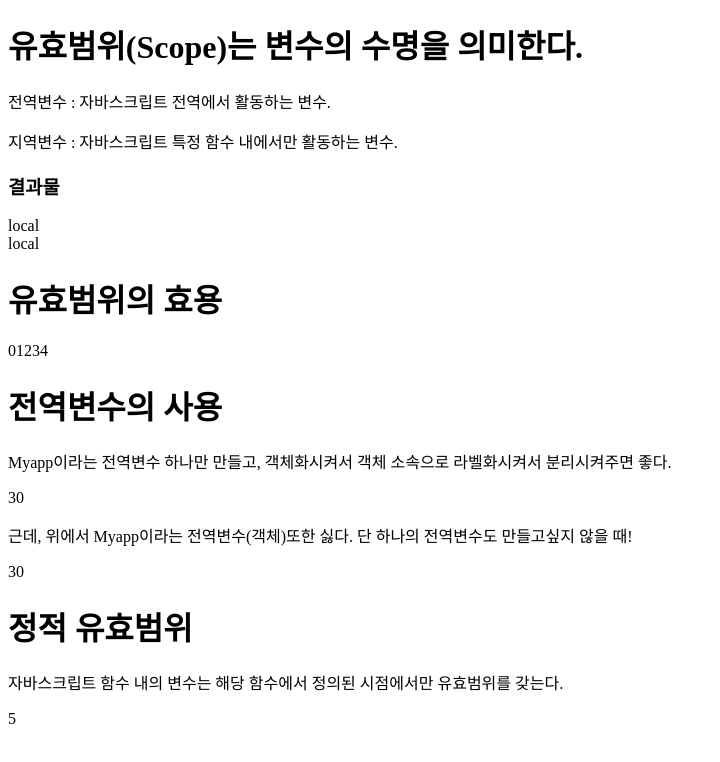
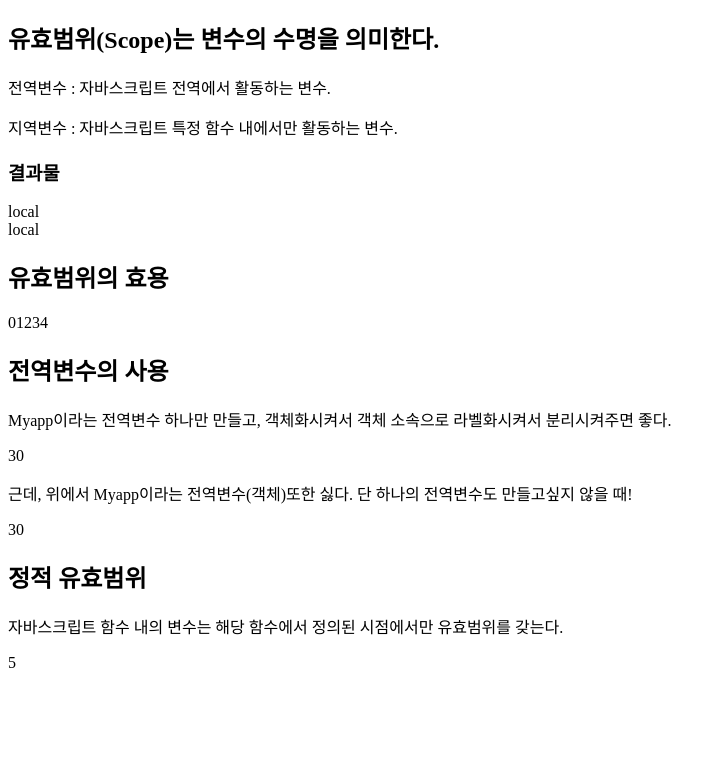
Before and after one commit to sangmin802/JavaScript, a plain HTML site: page 생활코딩 JS입문14_유효범위.html in a window 1280 px wide. Shown: the whole page, without its empty margins (0-720 px from the left). Drawn offline with Linux system fonts and the light colour scheme.

Commit message:
Update 생활코딩 JS입문14_유효범위.html

```diff
--- a/생활코딩 JS입문14_유효범위.html
+++ b/생활코딩 JS입문14_유효범위.html
@@ -7,7 +7,7 @@
     <title>Document</title>
 </head>
 <body>
-    <h1>유효범위(Scope)는 변수의 수명을 의미한다.</h1>
+    <h2>유효범위(Scope)는 변수의 수명을 의미한다.</h2>
     <p>전역변수 : 자바스크립트 전역에서 활동하는 변수.</p>
     <p>지역변수 : 자바스크립트 특정 함수 내에서만 활동하는 변수.</p>
     <h3>결과물</h3>
@@ -34,7 +34,7 @@
 
         // 프로젝트가 커졌을 때, 전역변수가 중첩되는 경우가 많기 때문에, 되도록이면 지역변수를 사용하는것이 좋다.
     </script>
-    <h1>유효범위의 효용</h1>
+    <h2>유효범위의 효용</h2>
     <script>
         function a(){
             var i = 0; // var 지우게된다면, 전역변수인 i에 0이 대입
@@ -44,7 +44,7 @@
             document.write(i);
         }
     </script>
-    <h1>전역변수의 사용</h1>
+    <h2>전역변수의 사용</h2>
     <p>Myapp이라는 전역변수 하나만 만들고, 객체화시켜서 객체 소속으로 라벨화시켜서 분리시켜주면 좋다.</p>
     <script>
         var Myapp = {};
@@ -84,7 +84,7 @@
             document.write(sum()); // 30
         }())
     </script>
-    <h1>정적 유효범위</h1>
+    <h2>정적 유효범위</h2>
     <p>자바스크립트 함수 내의 변수는 해당 함수에서 정의된 시점에서만 유효범위를 갖는다.</p>
     <script>
         var i = 5;
```
